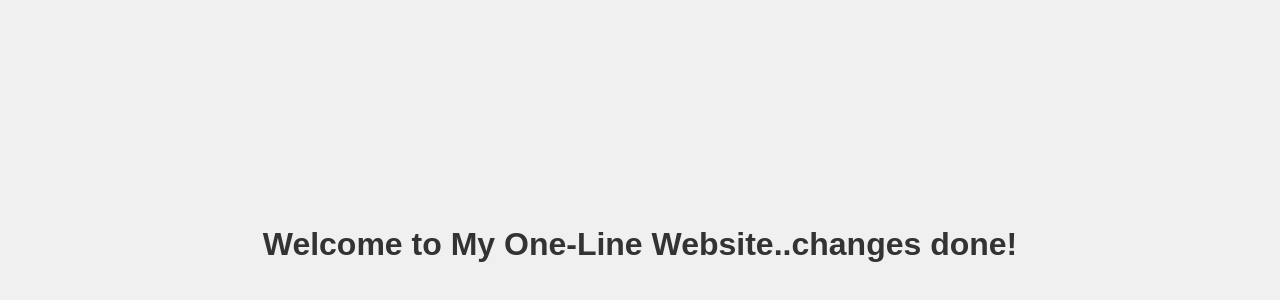
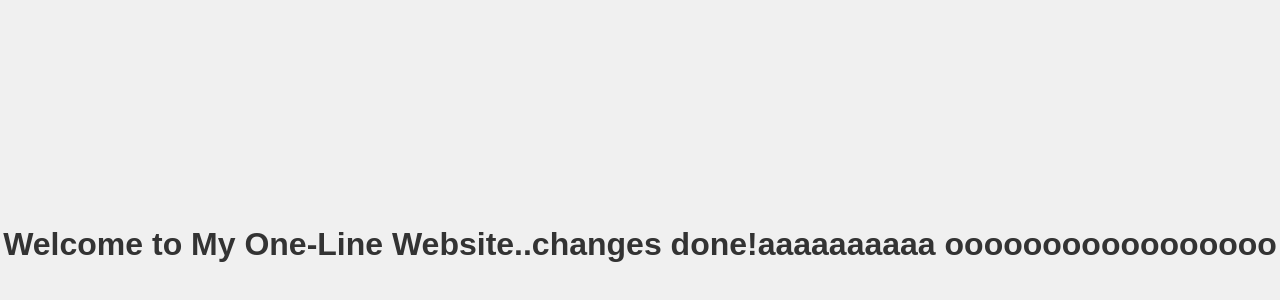
Before and after one commit to immanuel2711/devopscia, a plain HTML site: page index.html in a window 1280 px wide. Shown: the part 156-456 px from the top of the page. Drawn offline with Linux system fonts and the light colour scheme.

Commit message:
Update index.html

```diff
--- a/index.html
+++ b/index.html
@@ -1 +1 @@
-<!DOCTYPE html><html lang="en"><head><meta charset="UTF-8"><meta name="viewport" content="width=device-width, initial-scale=1.0"><title>One-Line Website..changes done</title></head><body style="display:flex;align-items:center;justify-content:center;height:100vh;margin:0;font-family:sans-serif;background:#f0f0f0;"><h1 style="color:#333;">Welcome to My One-Line Website..changes done!</h1></body></html>
+<!DOCTYPE html><html lang="en"><head><meta charset="UTF-8"><meta name="viewport" content="width=device-width, initial-scale=1.0"><title>One-Line Website..changes done</title></head><body style="display:flex;align-items:center;justify-content:center;height:100vh;margin:0;font-family:sans-serif;background:#f0f0f0;"><h1 style="color:#333;">Welcome to My One-Line Website..changes done!aaaaaaaaaa ooooooooooooooooo</h1></body></html>
```
